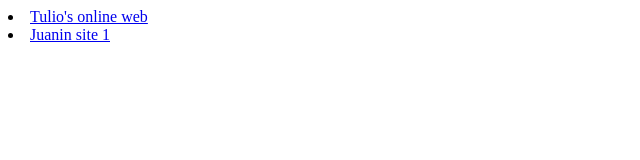
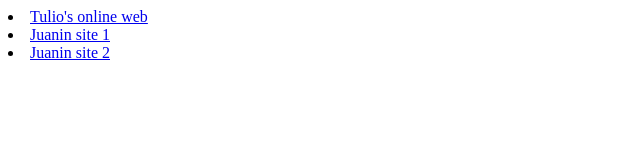
Before and after one commit to SunnyGlitchue/paginasde31minutos, a plain HTML site: page index.html in a window 1280 px wide. Shown: the whole page, without its empty margins (0-640 px from the left). Drawn offline with Linux system fonts and the light colour scheme.

Commit message:
juaninsite2

```diff
--- a/index.html
+++ b/index.html
@@ -6,5 +6,6 @@
 <title>Selector de paginas 31</title>
 <li><a href="https://sunnyglitchue.github.io/paginasde31minutos/tuliosite">Tulio's online web</a></li>
     <li><a href="https://sunnyglitchue.github.io/paginasde31minutos/juaninsite">Juanin site 1</a></li>
+ <li><a href="https://sunnyglitchue.github.io/paginasde31minutos/juaninsitepro">Juanin site 2</a></li>
 </body>
 </html>
```
